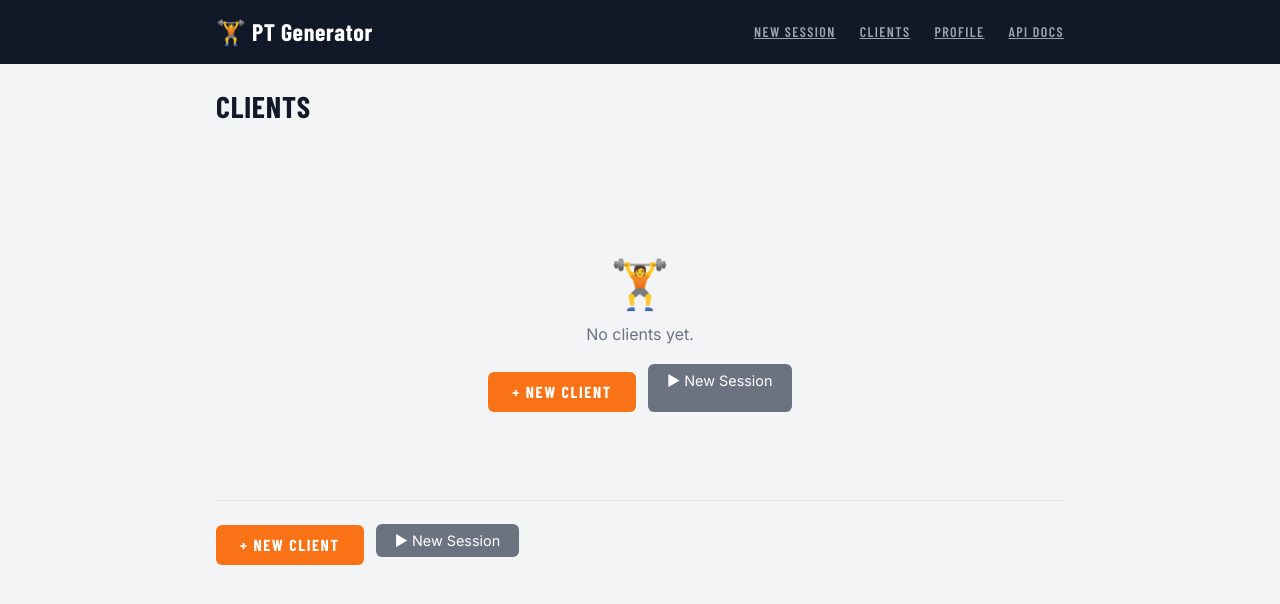
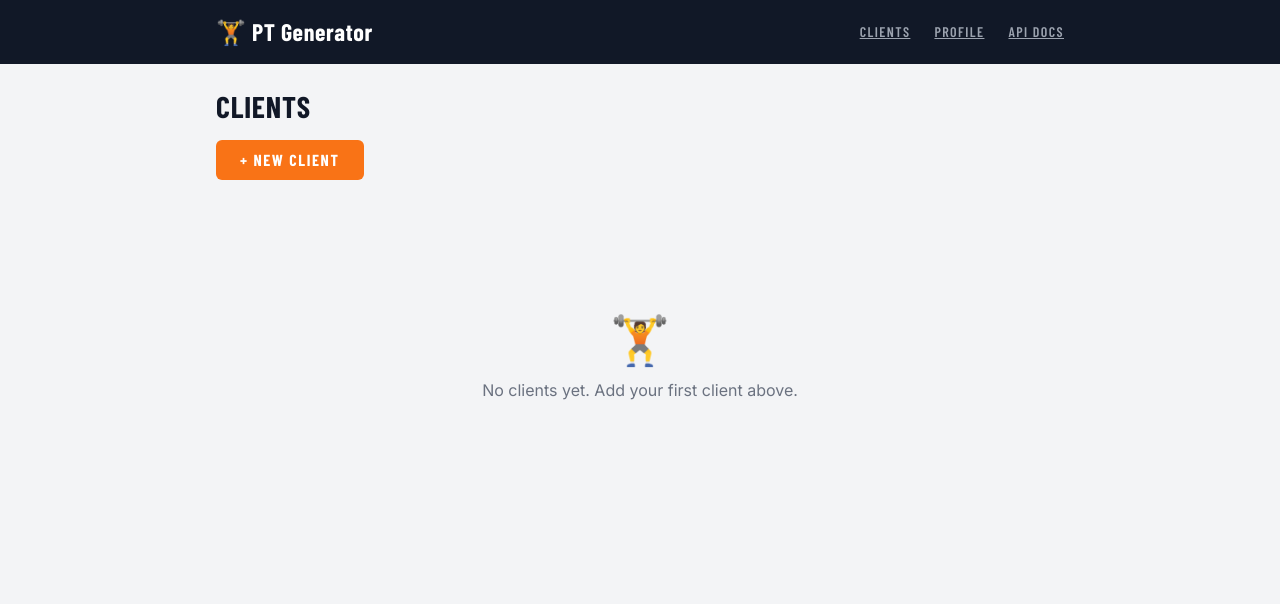
Before and after one commit to mhowelltx/pt-generator, a FastAPI app: template app/web/templates/clients.html in a window 1280 px wide. Shown: the top 604 px of the page. Run offline with FastAPI, Linux system fonts and the light colour scheme; the template is opened without the code that fills it, so the values that code supplies are empty; some libraries are stand-ins or nearby versions.

Commit message:
UI workflow improvements: delete clients, nav cleanup, buttons to top, expand session details
- Add delete_client() to storage.py using shutil.rmtree
- Add POST /clients/{slug}/delete route with confirmation redirect to /clients
- Remove "New Session" from top nav (sessions start from client page only)
- clients.html: move "+ New Client" action bar to top, add Delete button per row, remove "New Session" button
- client_detail.html: move 6-button action bar from bottom to top (below page title)
- result.html: add `open` to all <details> elements so cues/regressions/progressions are expanded by default

https://claude.ai/code/session_01X7aZcJqSXNpNKuEahz4ujs

```diff
--- a/app/web/templates/base.html
+++ b/app/web/templates/base.html
@@ -208,12 +208,6 @@
     <div class="max-w-4xl mx-auto px-6 py-4 flex items-center gap-4">
       <span class="font-display font-bold text-white text-2xl tracking-wide">🏋️ PT Generator</span>
       <nav class="ml-auto flex items-center gap-6">
-        {% if request.url.path == '/' %}
-        <a href="/" class="font-display font-bold text-sm uppercase tracking-widest text-orange-400">New Session</a>
-        {% else %}
-        <a href="/" class="font-display text-sm uppercase tracking-widest text-gray-400 hover:text-white transition-colors duration-150">New Session</a>
-        {% endif %}
-
         {% if request.url.path.startswith('/clients') %}
         <a href="/clients" class="font-display font-bold text-sm uppercase tracking-widest text-orange-400">Clients</a>
         {% else %}
--- a/app/web/templates/clients.html
+++ b/app/web/templates/clients.html
@@ -3,18 +3,18 @@
 
 {% block content %}
 
-<div class="mb-6">
+<div class="mb-4">
   <h2 class="font-display font-bold text-3xl uppercase tracking-wide text-gray-900">Clients</h2>
+</div>
+
+<div style="display:flex;gap:0.75rem;align-items:center;margin-bottom:1.5rem">
+  <a href="/clients/new" class="btn font-display font-bold uppercase tracking-widest" style="text-decoration:none;display:inline-block;margin-top:0">+ New Client</a>
 </div>
 
 {% if not clients %}
 <div class="text-center py-16">
   <p class="text-5xl mb-4">🏋️</p>
-  <p class="text-gray-500 mb-5">No clients yet.</p>
-  <div style="display:flex;gap:0.75rem;justify-content:center;flex-wrap:wrap">
-    <a href="/clients/new" class="btn font-display font-bold uppercase tracking-widest" style="text-decoration:none;display:inline-block">+ New Client</a>
-    <a href="/" class="btn-secondary" style="text-decoration:none;display:inline-block">&#9654; New Session</a>
-  </div>
+  <p class="text-gray-500 mb-5">No clients yet. Add your first client above.</p>
 </div>
 {% else %}
 <div class="bg-white rounded-xl shadow-sm border border-gray-200 overflow-hidden mb-6">
@@ -25,6 +25,7 @@
         <th class="px-4 py-3 text-left font-display font-bold text-xs uppercase tracking-widest">Sessions</th>
         <th class="px-4 py-3 text-left font-display font-bold text-xs uppercase tracking-widest">Last Session</th>
         <th class="px-4 py-3 text-left font-display font-bold text-xs uppercase tracking-widest">Last Focus</th>
+        <th class="px-4 py-3"></th>
       </tr>
     </thead>
     <tbody>
@@ -44,6 +45,15 @@
         <td class="px-4 py-3 text-gray-500 text-sm">
           {% if c.last_session %}{{ c.last_session.focus }}{% else %}—{% endif %}
         </td>
+        <td class="px-4 py-3 text-right" style="white-space:nowrap">
+          <form method="post" action="/clients/{{ c.slug }}/delete"
+                onsubmit="return confirm('Delete {{ c.client_name }}? This cannot be undone.')">
+            <button type="submit"
+                    style="font-size:0.75rem;padding:3px 10px;background:#ef4444;color:#fff;border:none;border-radius:4px;cursor:pointer;font-weight:600">
+              Delete
+            </button>
+          </form>
+        </td>
       </tr>
       {% endfor %}
     </tbody>
@@ -51,9 +61,4 @@
 </div>
 {% endif %}
 
-<div class="action-bar">
-  <a href="/clients/new" class="btn font-display font-bold uppercase tracking-widest" style="text-decoration:none;display:inline-block">+ New Client</a>
-  <a href="/" class="btn-secondary" style="text-decoration:none;display:inline-block">&#9654; New Session</a>
-</div>
-
 {% endblock %}
--- a/app/web/templates/result.html
+++ b/app/web/templates/result.html
@@ -119,7 +119,7 @@
 
     {# Collapsible cues / regressions / progressions #}
     {% if ex.cues %}
-    <details class="ex-details-group">
+    <details class="ex-details-group" open>
       <summary class="ex-section-label">Cues <span class="chevron">&#9662;</span></summary>
       <ul class="ex-list">
         {% for cue in ex.cues %}<li>{{ cue }}</li>{% endfor %}
@@ -128,7 +128,7 @@
     {% endif %}
 
     {% if ex.regressions %}
-    <details class="ex-details-group">
+    <details class="ex-details-group" open>
       <summary class="ex-section-label">Regressions <span class="chevron">&#9662;</span></summary>
       <ul class="ex-list">
         {% for r in ex.regressions %}<li>{{ r }}</li>{% endfor %}
@@ -137,7 +137,7 @@
     {% endif %}
 
     {% if ex.progressions %}
-    <details class="ex-details-group">
+    <details class="ex-details-group" open>
       <summary class="ex-section-label">Progressions <span class="chevron">&#9662;</span></summary>
       <ul class="ex-list">
         {% for p in ex.progressions %}<li>{{ p }}</li>{% endfor %}
```
Also changed, not shown: app/storage.py (+8 -0 lines), app/web/routes.py (+9 -0 lines), app/web/templates/client_detail.html (+10 -10 lines).
